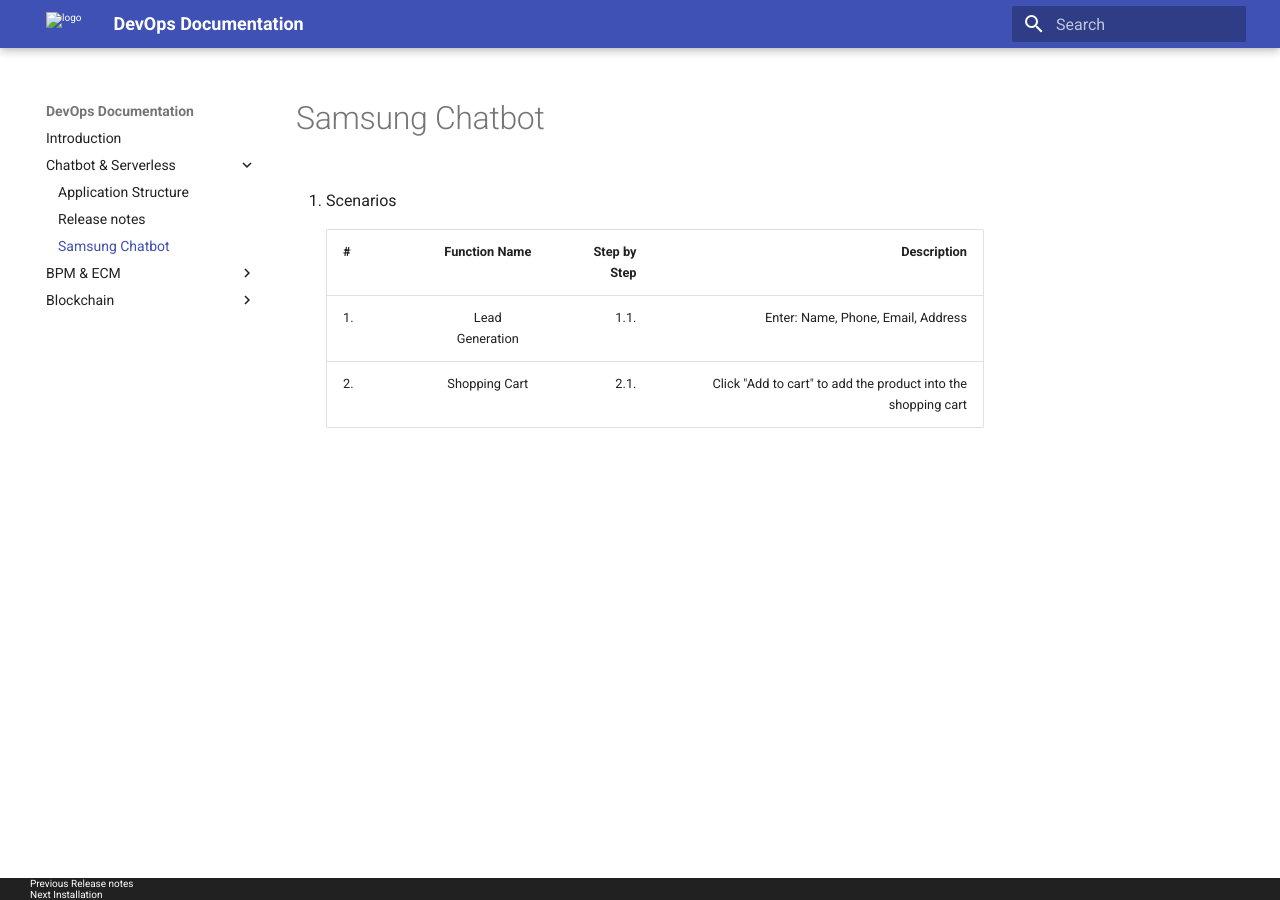
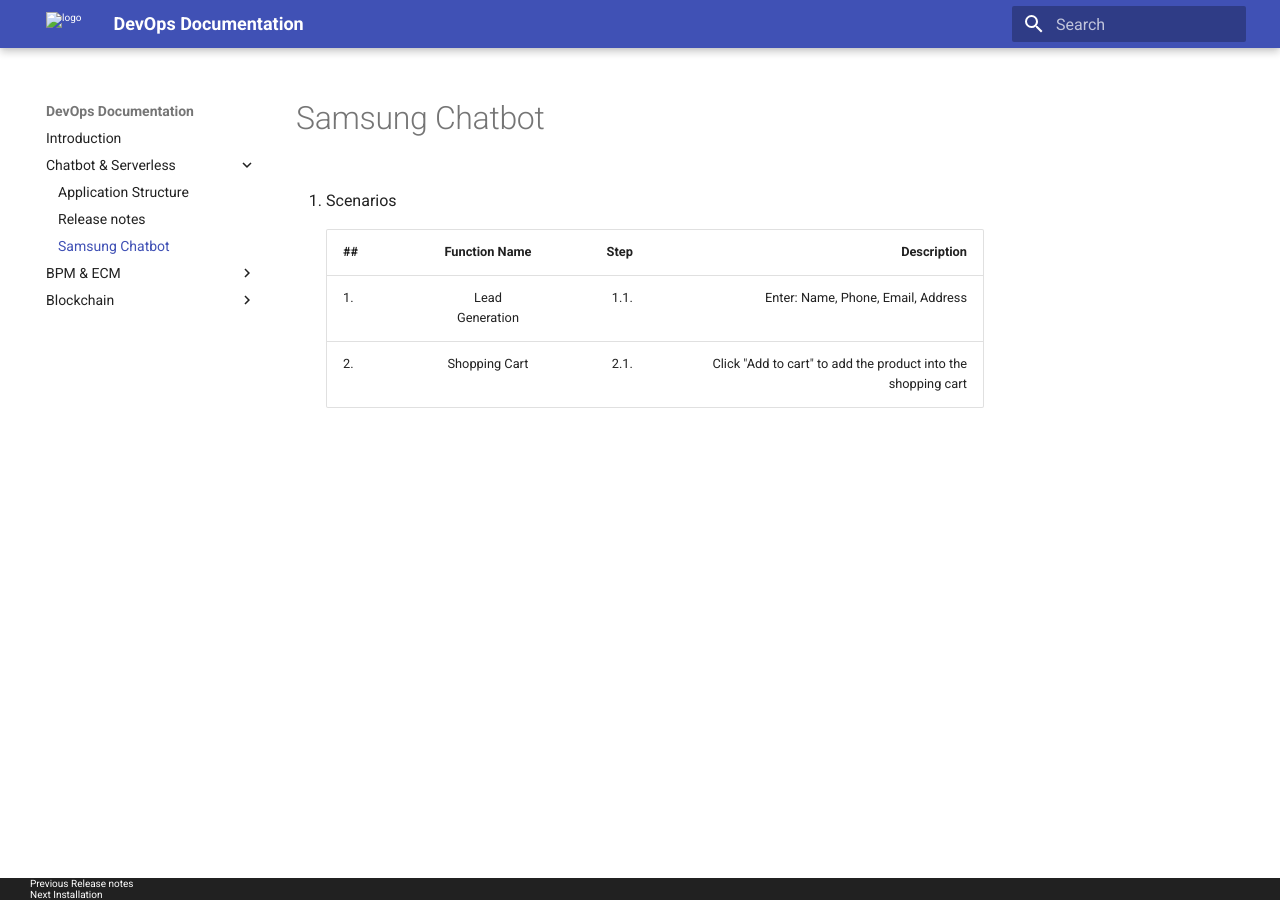
Before and after one commit to hoanganh25991/mkdocs-sample, an MkDocs documentation site: the page built from docs/chatbot-samsung.md, in a window 1280 px wide. Built offline with MkDocs 1.6.1 and Material for MkDocs 9.7.7, drawn with Linux system fonts in a browser that asks for light colours; old or Windows-style settings are respelled for this version of MkDocs.

Commit message:
no message

```diff
--- a/docs/chatbot-samsung.md
+++ b/docs/chatbot-samsung.md
@@ -1,7 +1,7 @@
 #Samsung Chatbot
 1. Scenarios
 
-    | #    |   Function Name  | Step by Step  |   Description   |
-    | ------------- |:-------------:| -----:| -----:|
-    | 1. | Lead Generation | 1.1. | Enter: Name, Phone, Email, Address |
-    | 2. | Shopping Cart | 2.1. | Click "Add to cart" to add the product into the shopping cart |
+    | ## |   Function Name  | Step  |   Description   |
+    | -- |:----------------:| -----:| ---------------:|
+    | 1. | Lead Generation  | 1.1.  | Enter: Name, Phone, Email, Address |
+    | 2. | Shopping Cart    | 2.1.  | Click "Add to cart" to add the product into the shopping cart |
```
